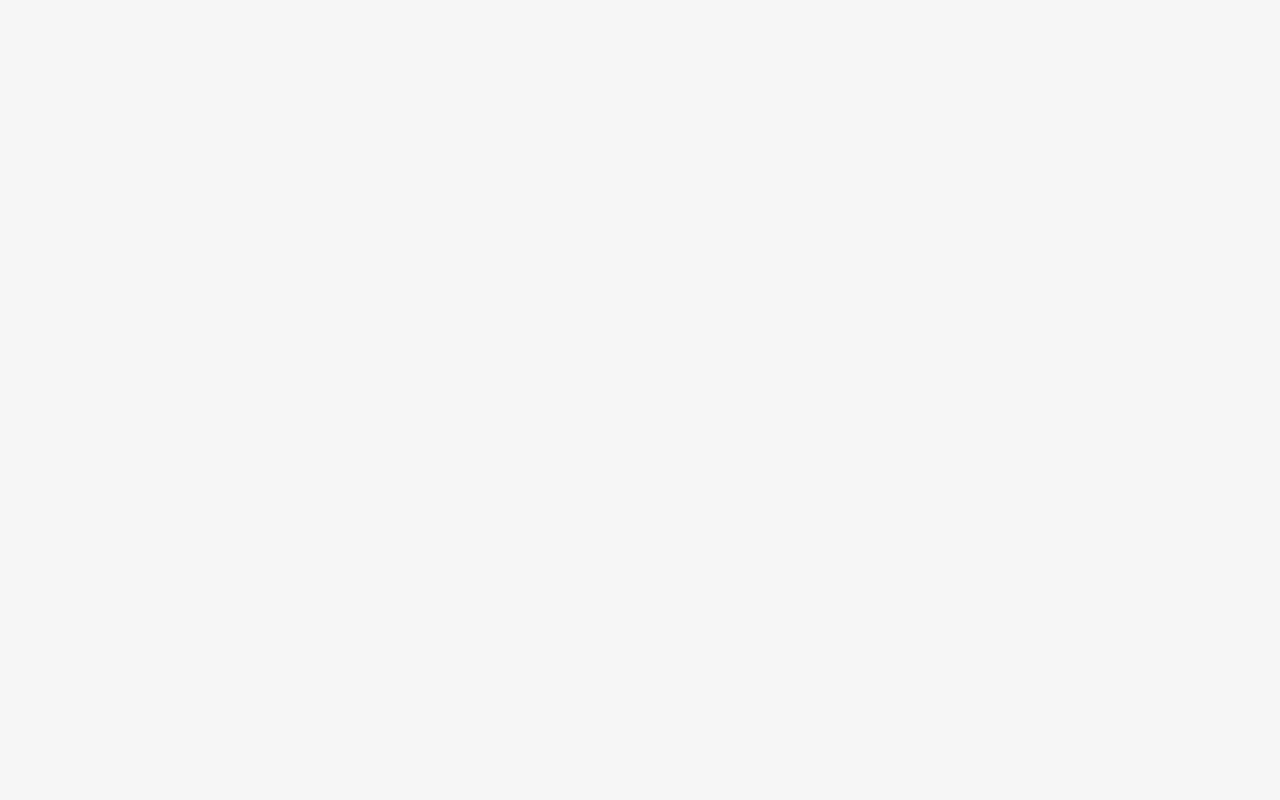
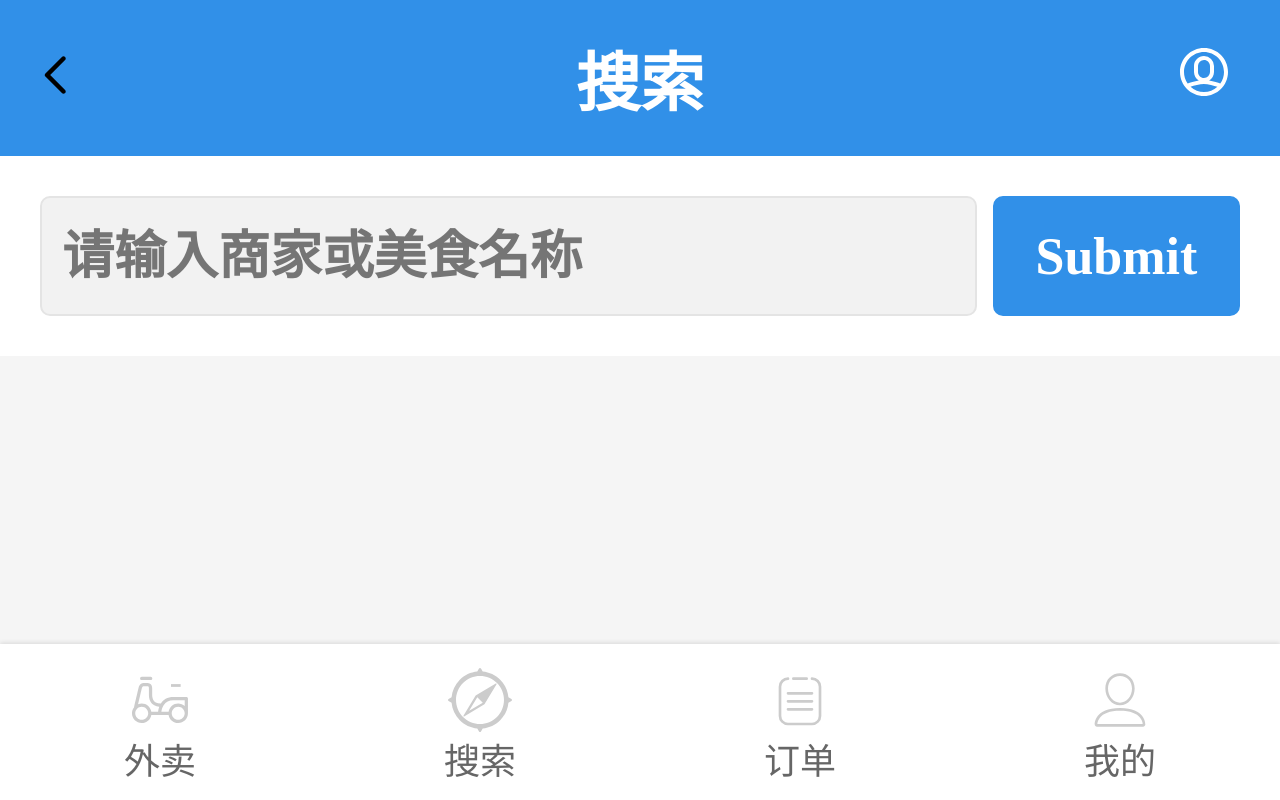
Before and after one commit to hboboo/imitative-writing-elm, a Vue app: page /search in a window 1280 px wide. Built offline with nearby package versions, Linux system fonts and the light colour scheme.

Commit message:
新增search页面

```diff
--- a/src/components/common/shoplist.vue
+++ b/src/components/common/shoplist.vue
@@ -81,7 +81,8 @@ export default {
 
   .shoplist_container{
     background-color: #fff;
-    margin-bottom: 2rem;
+    margin-bottom: 5rem;
+    padding-bottom: 1.8rem;
   }
   .shop_li{
     display: flex;
--- a/src/router/index.js
+++ b/src/router/index.js
@@ -6,6 +6,7 @@ const home = () => import('../views/home/home.vue')
 const city = () => import('../views/city/city.vue')
 const login = () => import('../views/login/login.vue')
 const msite = () => import('../views/msite/msite.vue')
+const search = () => import('../views/search/search.vue')
 
 
 
@@ -38,6 +39,11 @@ const routes = [{
     {
       path: '/msite',
       component: msite
+    },
+    //搜索页
+    {
+      path: '/search',
+      component: search
     }
   ]
 }]
--- a/src/style/common.less
+++ b/src/style/common.less
@@ -34,3 +34,7 @@ html,body{
   text-overflow: ellipsis;
   white-space: nowrap;
 }
+
+.paddingTop{
+  padding-top: 1.95rem;
+}
--- a/src/views/msite/msite.vue
+++ b/src/views/msite/msite.vue
@@ -1,7 +1,7 @@
 <template>
   <div>
     <head-top>
-      <router-link to="" slot="search">
+      <router-link :to="'/search'" slot="search">
         <svg-icon icon-class="search" class="line_search"></svg-icon>
       </router-link>
     </head-top>
--- /dev/null
+++ b/src/views/search/search.vue
@@ -0,0 +1,146 @@
+<template>
+  <div class="paddingTop search_page">
+    <head-top head-title="搜索" go-back='true'></head-top>
+    <form class="search_form">
+      <input type="search" name="search" placeholder="请输入商家或美食名称" class="search_input" v-model="searchValue">
+      <input type="submit" name="submit" class="search_submit" @click.prevent="searchTarget">
+    </form>
+    <section v-if="filteredRestaurantList.length">
+      <h4 class="title_restaurant">商家</h4>
+      <ul class="list_container">
+        <li v-for="item in filteredRestaurantList" :key="item.id" class="list_li">
+          <router-link :to="'/home'" class="router">
+            <section class="item_left">
+              <img :src="imgUrl + item.image_path" class="restaurant_img">
+            </section>
+            <section class="item_right">
+              <div class="item_right_text">
+                <p>
+                  <span>{{item.name}}</span>
+                </p>
+                <p>月售{{item.recent_order_num}}单</p>
+                <p>{{item.float_minimum_order_amount}}元起送 / 距离{{item.distance}}</p>
+              </div>
+            </section>
+          </router-link>
+        </li>
+      </ul>
+    </section>
+    <foot-guide></foot-guide>
+  </div>
+</template>
+
+<script>
+import axios from 'axios';
+import headTop from '../../components/header/head.vue';
+import footGuide from '../../components/footer/footGuide.vue'
+export default {
+  name: 'Search',
+
+  data() {
+    return {
+      searchValue: '', //输入内容
+      restaurantList: [], //请求后的数据
+      filteredRestaurantList: [],  //过滤后的数据
+      imgUrl: 'https://elm.cangdu.org/img/',
+    };
+  },
+
+  mounted() {
+
+  },
+
+  methods: {
+    //请求数据
+    searchTarget(){
+      axios.get('http://localhost:3008/shoplist').then(res => {
+      this.restaurantList = res.data
+      this.filterRestaurants(this.searchValue);
+      })
+    },
+    //过滤器
+    filterRestaurants(searchValue) {
+    this.filteredRestaurantList = this.restaurantList.filter(restaurant => {
+      return restaurant.name.includes(searchValue);
+    });
+  }
+  },
+
+  components: {
+    headTop,
+    footGuide
+  }
+};
+</script>
+
+<style lang="less" scoped>
+  @import '../../style/mixin.less';
+
+  .search_page{
+    margin-bottom: 2rem;
+  }
+  .search_form{
+    background-color: #fff;
+    padding: 0.5rem;
+    display: flex;
+    input{
+      height: 1.5rem;
+    }
+    .search_input{
+      flex: 4;
+      border: 0.025rem solid @bc;
+      .sc(0.65rem, #333);
+      border-radius: 0.125rem;
+      background-color: #f2f2f2;
+      font-weight: bold;
+      padding: 0 0.25rem;
+    }
+    .search_submit{
+      flex: 1;
+      border: 0.025rem solid @blue;
+      margin-left: .2rem;
+      .sc(0.65rem, #fff);
+      border-radius: 0.125rem;
+      background-color: @blue;
+      font-weight: bold;
+      padding: 0 0.125rem;
+    }
+  }
+  .title_restaurant{
+    font-size: 0.6rem;
+    line-height: 2rem;
+    text-indent: 0.5rem;
+    font-weight: bold;
+    color: #666;
+  }
+  .list_container{
+    background-color: #fff;
+  }
+  .router{
+    display: flex;
+    flex: auto
+  }
+  .list_li{
+    display: flex;
+    padding: 0.5rem;
+    border-bottom: 0.025rem solid @bc;
+    .item_left{
+      margin-right: 0.25rem;
+      .restaurant_img{
+        .wh(1.7rem, 1.7rem);
+      }
+    }
+    .item_right{
+      font-size: 0.55rem;
+      flex: 1;
+      .item_right_text{
+        width: 100%;
+        padding-bottom: 0.25rem;
+        border-bottom: 0.025rem solid @bc;
+        p{
+          line-height: .9rem;
+        }
+      }
+    }
+  }
+</style>
```
